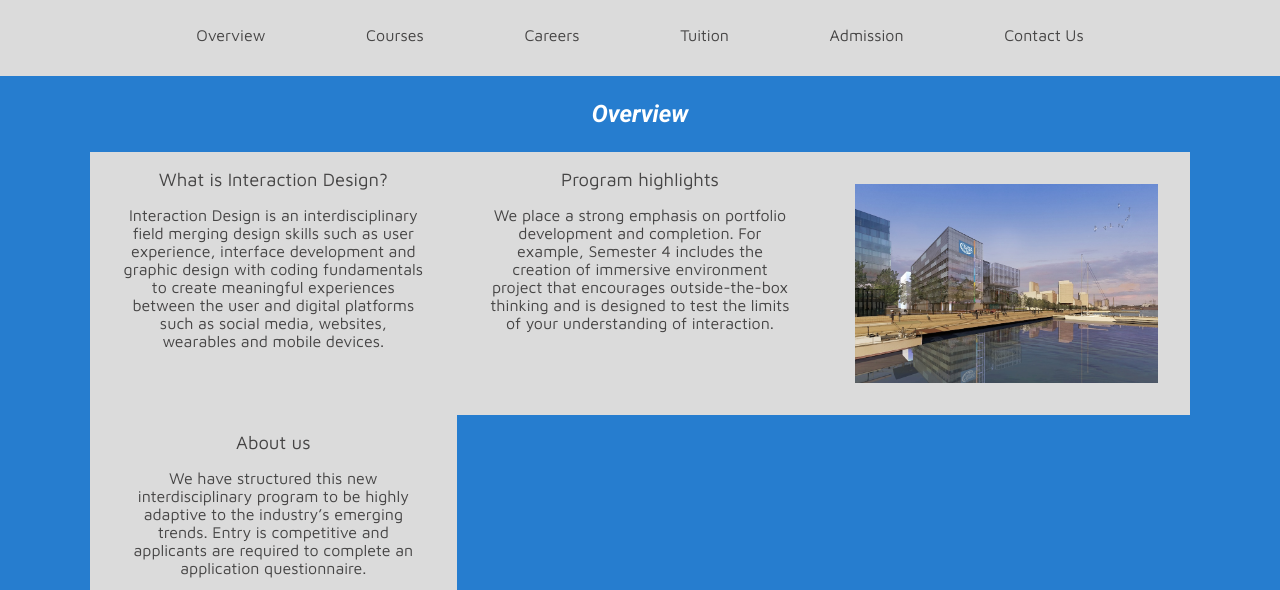
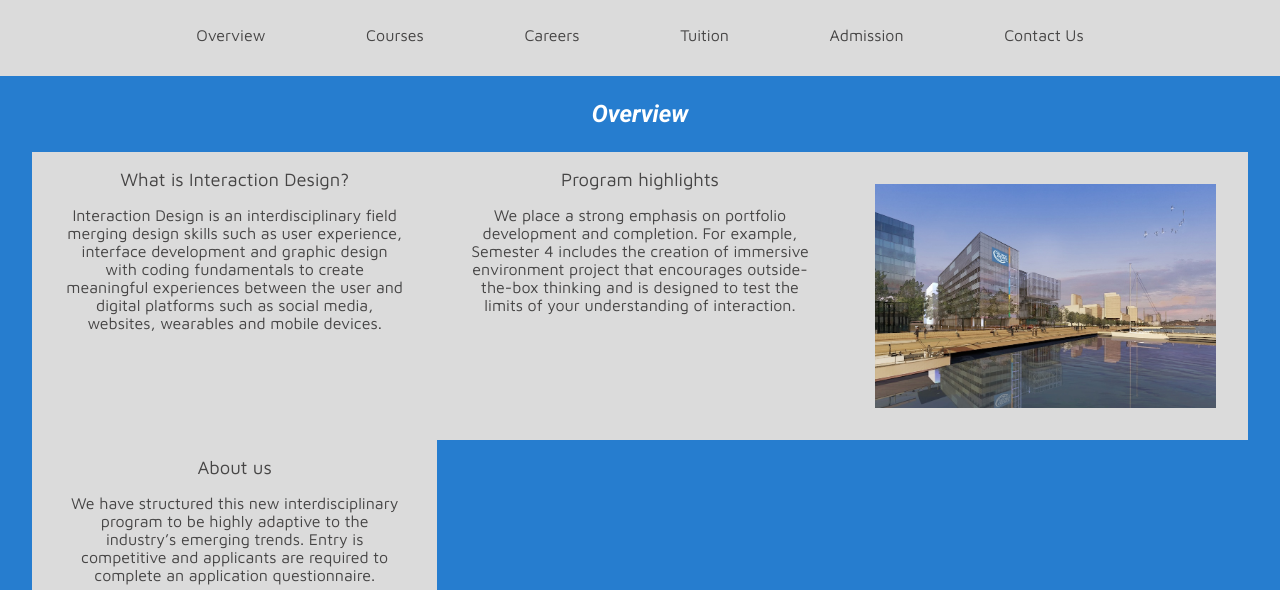
Before and after one commit to idd-jd1/idd-jd1.github.io, a plain HTML site: page index.html in a window 1280 px wide. Shown: the part 148-738 px from the top of the page. Drawn offline with Linux system fonts and the light colour scheme.

Commit message:
maxwidth

```diff
--- a/css/index.css
+++ b/css/index.css
@@ -104,8 +104,9 @@ a:hover{
     font-size: 0.9em
 }
 .program-img {
-    background-color: var(--primary);
+    background-color: transparent;
     padding: 2em 2em 2em 2em;
+    place-self: center;
 }
 
 .footer {
@@ -126,7 +127,10 @@ a:hover{
     margin: 1em 0 1em 0;
 }
 
-@media screen and (min-width: 450px){
+@media screen and (min-width: 360px){
+    .logo{
+        max-width: 30%;
+    }
     body{
         font-size: 0.8em;
     }
@@ -137,6 +141,13 @@ a:hover{
 }
 
 @media screen and (min-width: 850px) {
+    .logo{
+        max-width: 15%;
+    }
+    .program-img{
+        background: var(--primary);
+        place-self: auto;
+    }
 body{
     font-size: 0.9em;
     }
@@ -145,16 +156,14 @@ main>div{
     display: grid;
     grid-template-columns: 1fr 1fr 1fr;
     }
-.program-img {
-    align-items: center;
-    }
 }
 
 @media screen and (min-width: 1100px) {
     main>div{
+        max-width: 1300px;
         display:grid;
         grid-template-columns: 1fr 1fr 1fr;
-        max-width: 1100px;
+
     }
     .menu button {
         display: none;
```
